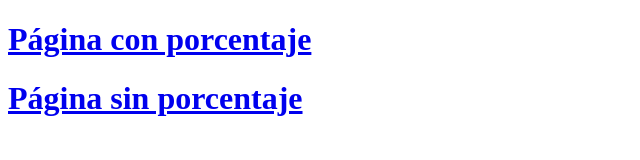
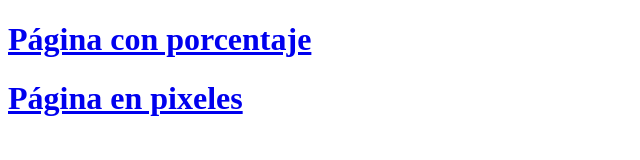
Before and after one commit to PabloP05/formulario_layout, a plain HTML site: page index.html in a window 1280 px wide. Shown: the whole page, without its empty margins (0-640 px from the left). Drawn offline with Linux system fonts and the light colour scheme.

Commit message:
correccion de index para poner pagina en pixeles

```diff
--- a/index.html
+++ b/index.html
@@ -7,6 +7,6 @@
 </head>
 <body>
     <a href="porcentaje/index.html"><h1>Página con porcentaje</h1></a>
-    <a href="sinPorcentaje/index.html"><h1>Página sin porcentaje</h1></a>
+    <a href="sinPorcentaje/index.html"><h1>Página en pixeles</h1></a>
 </body>
 </html>
```
